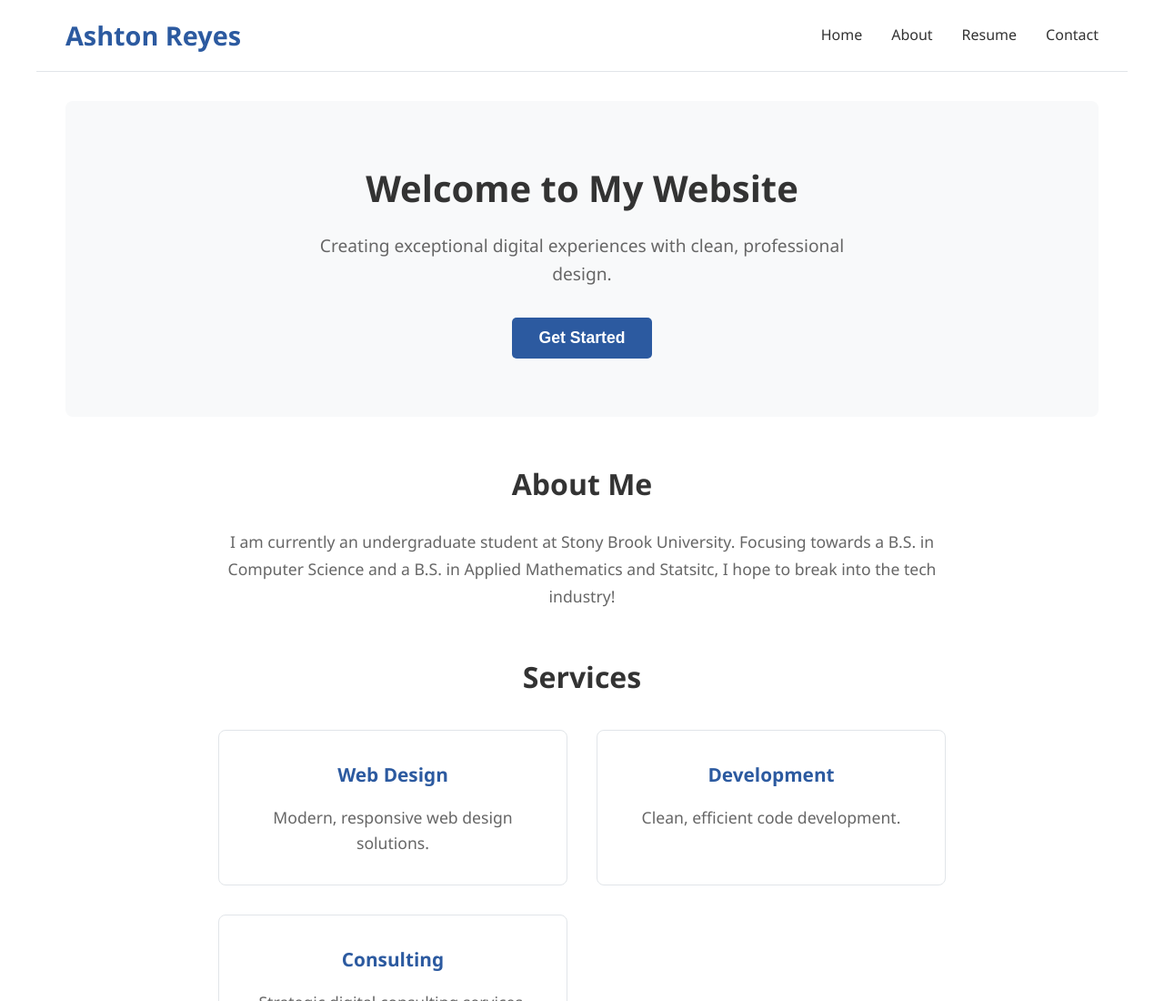
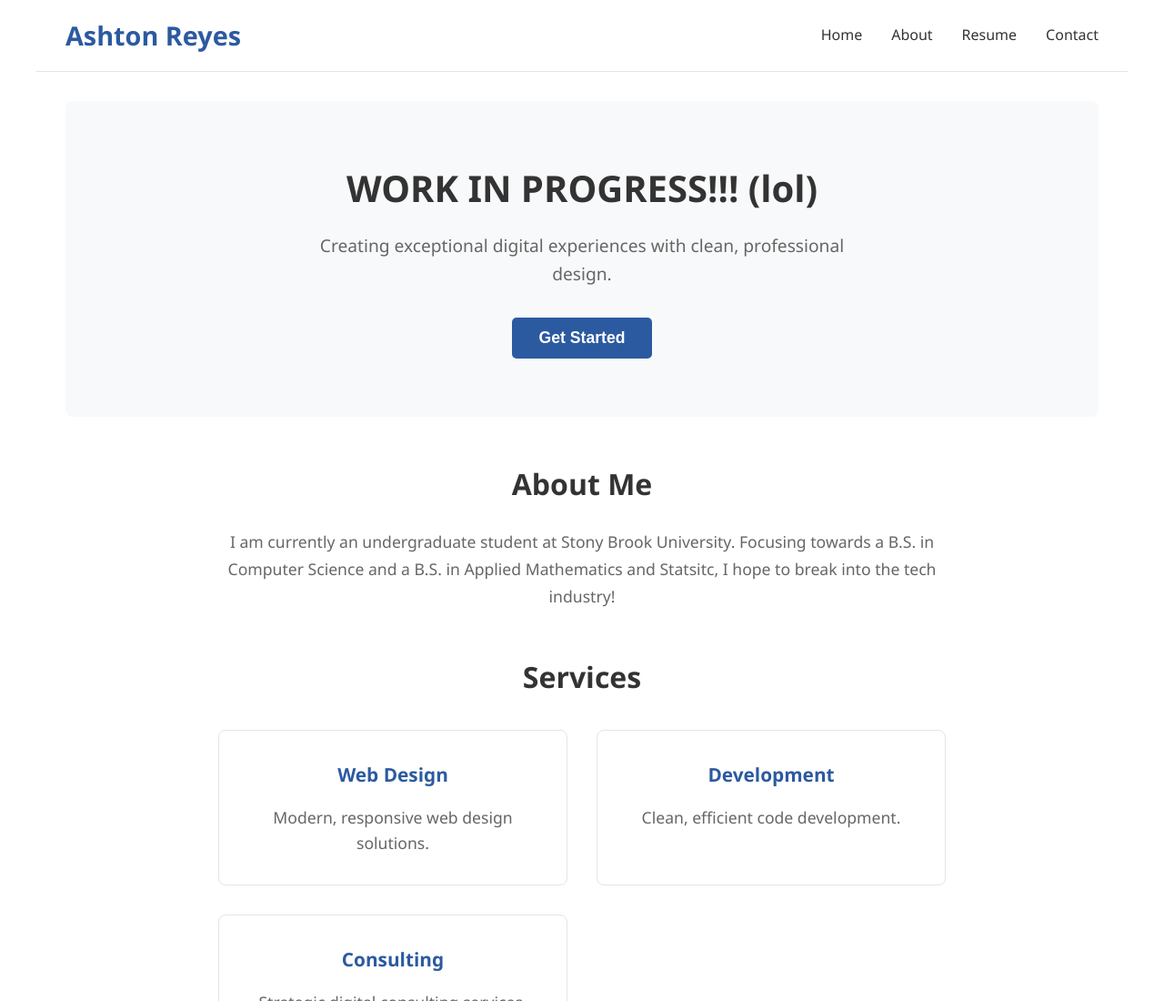
Before and after one commit to ashton-reyes/ashton-reyes.github.io, a plain HTML site: page index.html in a window 1280 px wide. Shown: the top 1100 px of the page at 91% size. Drawn offline with Linux system fonts and the light colour scheme.

Commit message:
update that website is still work in progress

```diff
--- a/index.html
+++ b/index.html
@@ -25,7 +25,7 @@
         <main class="main">
             <section id="home" class="hero">
                 <div class="hero-content">
-                    <h2>Welcome to My Website</h2>
+                    <h2>WORK IN PROGRESS!!! (lol)</h2>
                     <p>Creating exceptional digital experiences with clean, professional design.</p>
                     <button class="cta-button">Get Started</button>
                 </div>
```
